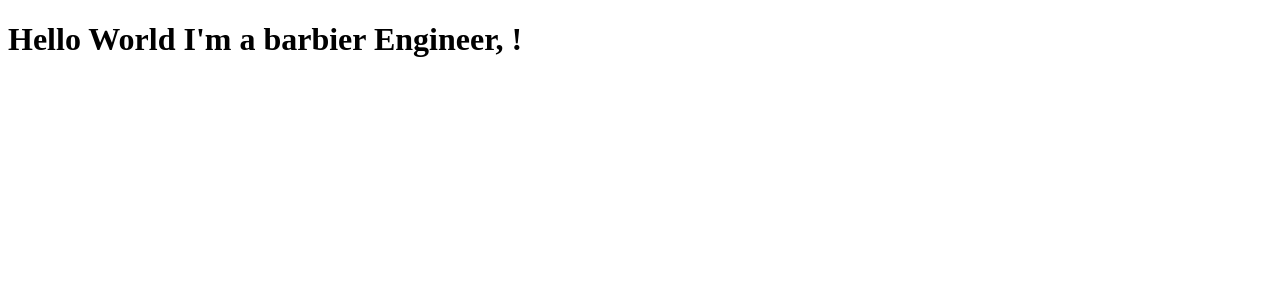
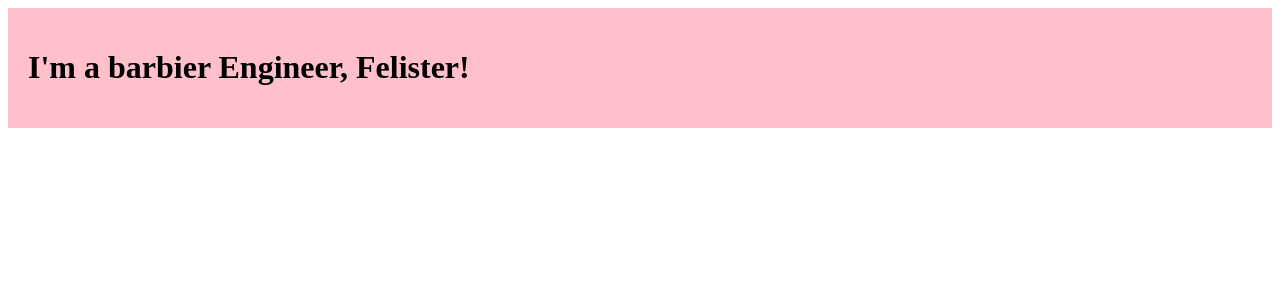
Before and after one commit to FelisterPaul/my-app, a React (Create React App) app: page / in a window 1280 px wide. Shown: the top 300 px of the page. Built offline with nearby package versions, Linux system fonts and the light colour scheme.

Commit message:
add pink background

```diff
--- a/src/index.js
+++ b/src/index.js
@@ -1,10 +1,14 @@
 import React from 'react';
 import ReactDOM from 'react-dom/client';
 
-function Hello (props) {
-  return <h1>Hello World I'm a barbier Engineer, {props.name}!</h1>;
+function Hello(props) {
+  return (
+    <div style={{ backgroundColor: 'pink', padding: '20px' }}>
+      <h1>I'm a barbier Engineer, {props.name}!</h1>
+    </div>
+  );
 }
 
 const container = document.getElementById('root');
 const root = ReactDOM.createRoot(container);
-root.render(<Hello/>);
+root.render(<Hello name="Felister" />);
```
